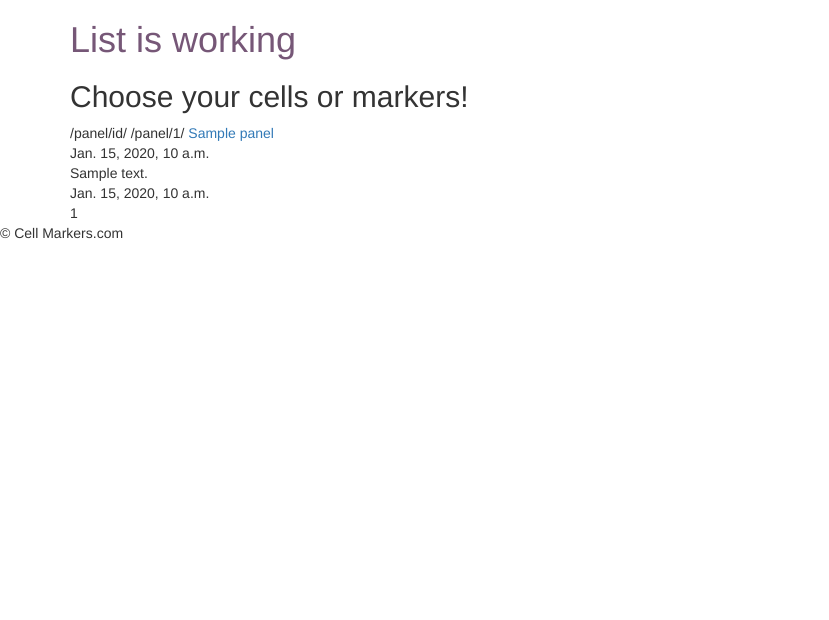
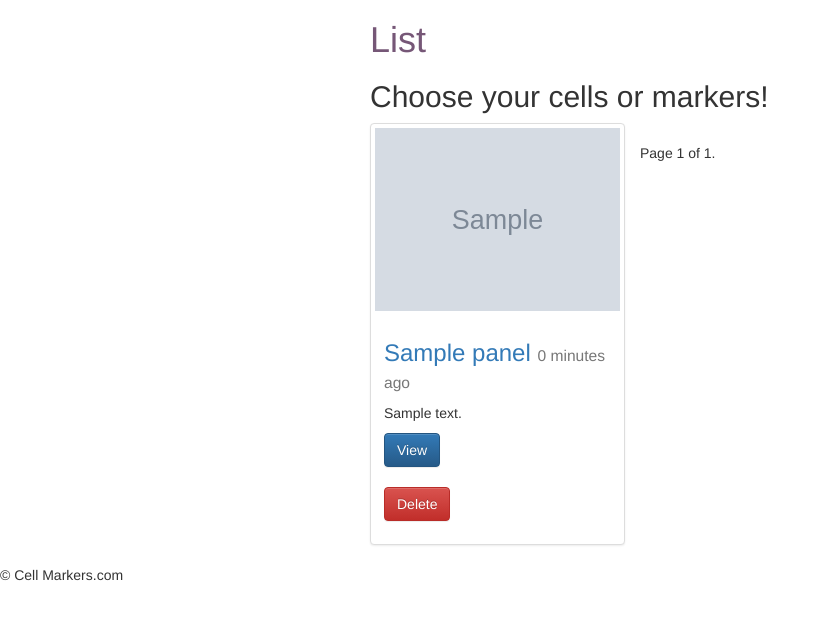
Before and after one commit to frederickmai/Cell_Markers, a Django app: page /panel/ in a window 1280 px wide. Shown: the top 620 px of the page, without its empty margins (0-829 px from the left). Run offline with Django 3.2, Linux system fonts and the light colour scheme; tables that the repository leaves empty hold one stand-in row (values such as "Sample post"); grey boxes marked "Sample" are stand-in pictures; some libraries are stand-ins or nearby versions.

Commit message:
add image to list

```diff
--- a/cell/settings/base.py
+++ b/cell/settings/base.py
@@ -126,4 +126,6 @@ STATICFILES_DIRS = [
 ]
 
 STATIC_ROOT = os.path.join(os.path.dirname(BASE_DIR), "static_cdn")
+
+MEDIA_URL = '/media/'
 MEDIA_ROOT = os.path.join(os.path.dirname(BASE_DIR), "media_cdn")
--- a/cell/urls.py
+++ b/cell/urls.py
@@ -27,3 +27,4 @@ urlpatterns = [
 
 if settings.DEBUG:
     urlpatterns += static(settings.STATIC_URL, document_root=settings.STATIC_ROOT)
+    urlpatterns += static(settings.MEDIA_URL, document_root=settings.MEDIA_ROOT)
--- a/panel/forms.py
+++ b/panel/forms.py
@@ -8,4 +8,6 @@ class panelForm(forms.ModelForm):
 		fields = [
 			"title",
 			"description",
+			"image",
+			"cells",
 		]
--- a/panel/models.py
+++ b/panel/models.py
@@ -5,17 +5,31 @@ from .celltype import celltype
 from .ablist import *
 # Create your models here.
 # MVC model view controller
+# When ever models.py changes, run python manage.py makemigrations and then run python manage.py migrate
+
+
+def upload_location(instance, filename):
+	#filebase, extension = filename.split(".")
+	#return "%s/%s.%s" %(instance.id, instance.id, extension)
+	return "%s/%s" %(instance.id, filename)
 
 class panel(models.Model):
 	"""docstring for panel"""
 	title = models.CharField(max_length = 120)
 	# Usually title use charfield
+	image = models.ImageField(upload_to=upload_location,
+			null=True,
+			blank=True,
+			width_field="width_field",
+			height_field="height_field")
+	height_field = models.IntegerField(default=0)
+	width_field = models.IntegerField(default=0)
 	description = models.TextField()
 	# Usually main text use textfield
 
 	updated = models.DateTimeField(auto_now=True, auto_now_add=False)
 	timestamp = models.DateTimeField(auto_now=False, auto_now_add=True)
-	cells = models.CharField(max_length=50, choices=celltype.cell_types(), default='T Cell')
+	cells = models.CharField(max_length=50, choices=celltype.cell_types())
 	markers = models.CharField(max_length = 120, default=[display[1] for display in ablist.total_t_cell_list()], editable=True)
 
 	def __unicode__ (self):
@@ -27,5 +41,8 @@ class panel(models.Model):
 	def get_absolute_url(self):
 		return reverse("panel:detail", kwargs={"id": self.id})
 
+	class Meta:
+		ordering = ["-timestamp", "-updated"]
+
 # class antibody(object):
 # 	"""docstring for antibody"""
--- a/panel/views.py
+++ b/panel/views.py
@@ -1,4 +1,5 @@
 from django.contrib import messages
+from django.core.paginator import Paginator, EmptyPage, PageNotAnInteger
 from django.http import HttpResponse, HttpResponseRedirect
 from django.shortcuts import render, get_object_or_404, redirect
 
@@ -8,7 +9,7 @@ from .models import panel
 # Create your views here.
 # Class based or function based views
 def panel_create(request):
-	form = panelForm(request.POST or None)
+	form = panelForm(request.POST or None, request.FILES or None)
 	if form.is_valid():
 		instance = form.save(commit=False)
 		instance.save()
@@ -29,16 +30,30 @@ def panel_detail(request,id=None):
 	return render(request, "panel_detail.html", context)
 
 def panel_list(request): # list items
-	queryset = panel.objects.all()
+	queryset_list = panel.objects.all()
+	paginator = Paginator(queryset_list, 25) # Show 25 queryset per page
+	page_request_var = "page"
+	page = request.GET.get(page_request_var)
+	try:
+		queryset = paginator.page(page)
+	except PageNotAnInteger:
+        # If page is not an integer, deliver first page.
+		queryset = paginator.page(1)
+	except EmptyPage:
+        # If page is out of range (e.g. 9999), deliver last page of results.
+		queryset = paginator.page(paginator.num_pages)
 	context = {
 		"object_list": queryset,
-		"title": "List"
+		"title": "List",
+		"page_request_var":page_request_var,
 	}
 	return render(request, "panel_list.html", context)
 
+
+
 def panel_update(request, id=None):
 	instance = get_object_or_404(panel, id=id)
-	form = panelForm(request.POST or None, instance=instance)
+	form = panelForm(request.POST or None, request.FILES or None, instance=instance)
 	if form.is_valid():
 		instance = form.save(commit=False)
 		instance.save()
--- a/templates/panel_list.html
+++ b/templates/panel_list.html
@@ -1,16 +1,46 @@
 {% extends "base.html" %}
 {% block content %}
 
-<h1> {{ title }} is working </h1>
+
+<!-- offset makes margin on the left -->
+<div class="col-sm-6 col-sm-offset-3">
+<h1> {{ title }} </h1>
 <h2>Choose your cells or markers!</h2>
+<div class="row">
 {% for obj in object_list %}
-/panel/id/
-{% url 'panel:detail' id=obj.id %}
-<a href='{{ obj.get_absolute_url }}'>{{ obj.title }}</a><br/>
-{{obj.timestamp}}<br/>
-{{obj.description}}<br/>
-{{obj.updated}}<br/>
-{{obj.id}}<br/>
+  <div class="col-sm-6">
+    <div class="thumbnail">
+    	{% if obj.image %}
+    	<img src="{{ obj.image.url }}" class='img-responsive' />
+    	{% endif %}
+      <div class="caption">
+        <h3><a href='{{ obj.get_absolute_url }}'>{{ obj.title }}</a> <small> {{obj.timestamp|timesince}} ago </small> </h3>
+        <p>{{obj.description|linebreaks|truncatechars:150}}</p>
+        <p><a href="{{ obj.get_absolute_url }}" class="btn btn-primary" role="button">View</a> <br/><br/><a href="need to work on this!!!!" class="btn btn-danger" role="button">Delete</a></p>
+      </div>
+    </div>
+  </div>
+
+{% cycle "" "<div class='col-sm-12'><hr/></div></div><div class='row'>" %}
 {% endfor %}
 
+<div class="pagination">
+    <span class="step-links">
+        {% if object_list.has_previous %}
+            <a href="?{{ page_request_var }}={{ object_list.previous_page_number }}">previous</a>
+        {% endif %}
+
+        <span class="current">
+            Page {{ object_list.number }} of {{ object_list.paginator.num_pages }}.
+        </span>
+
+        {% if object_list.has_next %}
+            <a href="?{{ page_request_var }}={{ object_list.next_page_number }}">next</a>
+        {% endif %}
+    </span>
+</div>
+
+</div>
+</div>
+
 {% endblock content %}
```
Also changed, not shown: templates/panel_detail.html (+4 -4 lines), templates/panel_form.html (+4 -3 lines), db.sqlite3, panel/migrations/0014_auto_20160612_2210.py (added), panel/migrations/0015_auto_20160612_2316.py (added), panel/migrations/0016_auto_20160612_2323.py (added).
